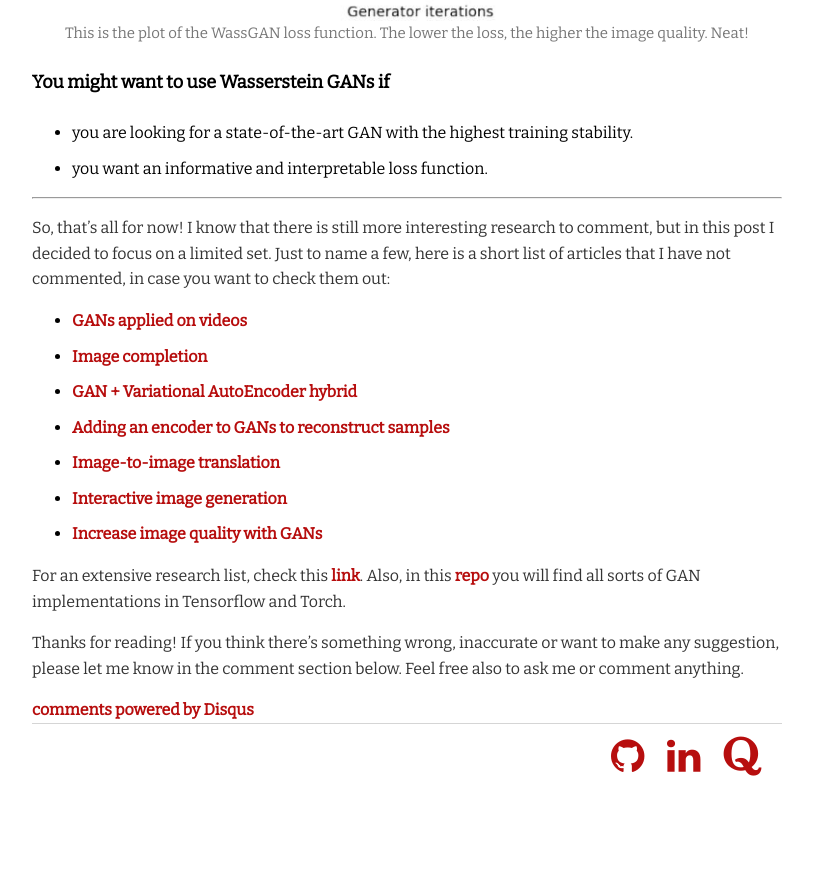
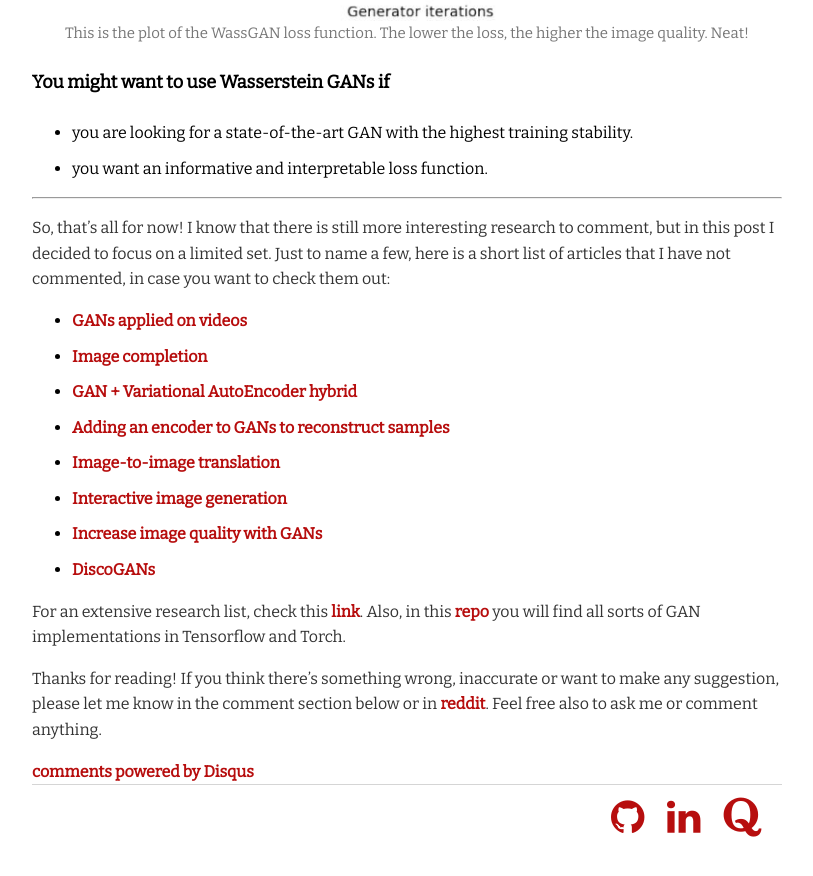
Before and after one commit to Guim3/guim3.github.io, a Jekyll site: the page built from _posts/2017-03-20-Fantastic-GANs-and-where-to-find-them.md, in a window 1280 px wide and 900 px high, scrolled down 11064 px. Shown: the top 876 px of the window, without its empty margins (233-1046 px from the left). Built offline with Jekyll 4.4.1, drawn with Linux system fonts in a browser that asks for light colours; comment, search, counter and statistics services are not loaded; before the commit the page ends 11903 px from its top, so only the background shows below that.

Commit message:
Add DiscoGANs and reddit link

```diff
--- a/_posts/2017-03-20-Fantastic-GANs-and-where-to-find-them.md
+++ b/_posts/2017-03-20-Fantastic-GANs-and-where-to-find-them.md
@@ -231,10 +231,11 @@ This is the plot of the WassGAN loss function. The lower the loss, the higher th
 * [Image-to-image translation][pix2pix]
 * [Interactive image generation][iGAN]
 * [Increase image quality with GANs][GAN_img_qual]
+* [DiscoGANs][DiscoGANs]
 
 For an extensive research list, check this [link][GANpapers]. Also, in this [repo][GANcodes] you will find all sorts of GAN implementations in Tensorflow and Torch.
 
-Thanks for reading! If you think there's something wrong, inaccurate or want to make any suggestion, please let me know in the comment section below. Feel free also to ask me or comment anything.
+Thanks for reading! If you think there's something wrong, inaccurate or want to make any suggestion, please let me know in the comment section below or in [reddit][reddit]. Feel free also to ask me or comment anything.
 
 [GANpapers]: https://github.com/zhangqianhui/AdversarialNetsPapers
 [introGAN1]: http://blog.evjang.com/2016/06/generative-adversarial-nets-in.html
@@ -271,3 +272,5 @@ Thanks for reading! If you think there's something wrong, inaccurate or want to
 [iGAN]: https://github.com/junyanz/iGAN
 [GAN_img_qual]: https://arxiv.org/abs/1609.04802
 [GANcodes]: https://github.com/wiseodd/generative-models
+[DiscoGANs]: https://github.com/SKTBrain/DiscoGAN
+[reddit]: https://www.reddit.com/r/MachineLearning/comments/60fxut/d_fantastic_gans_and_where_to_find_them/
```
